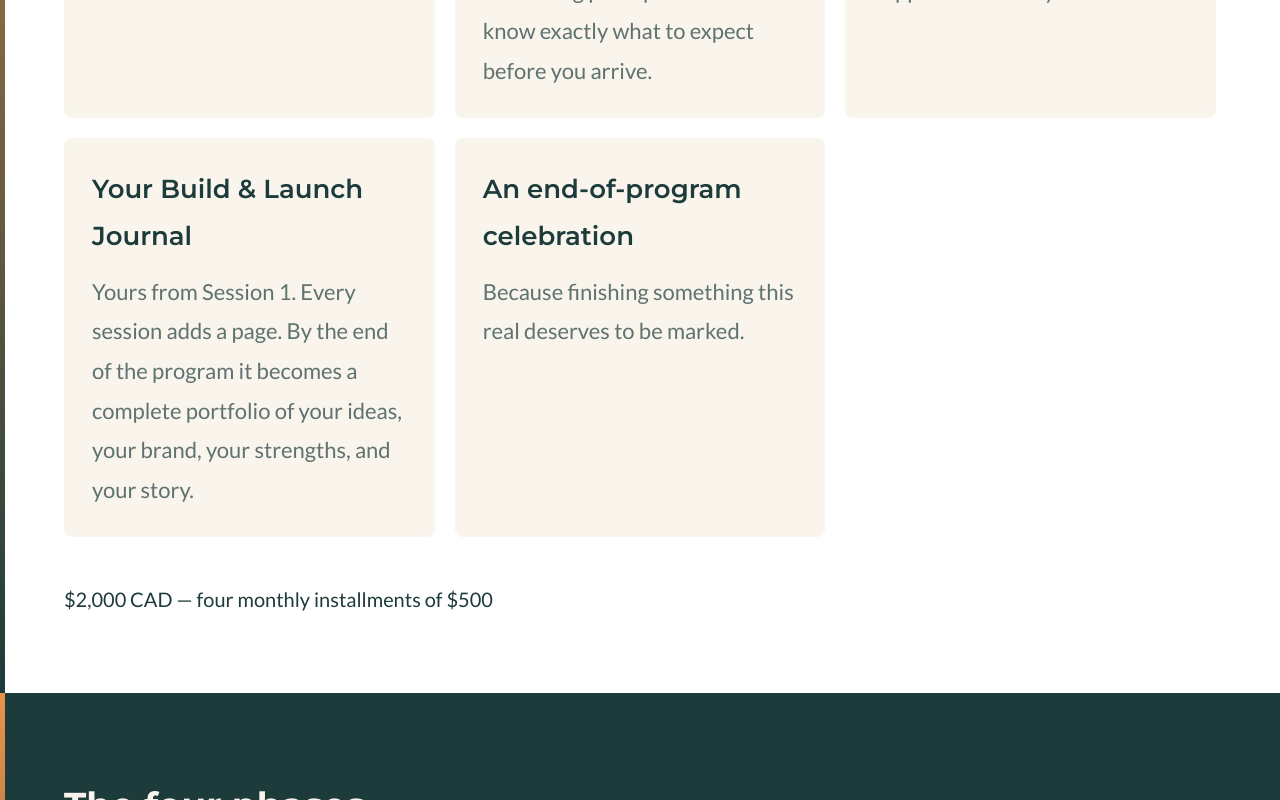
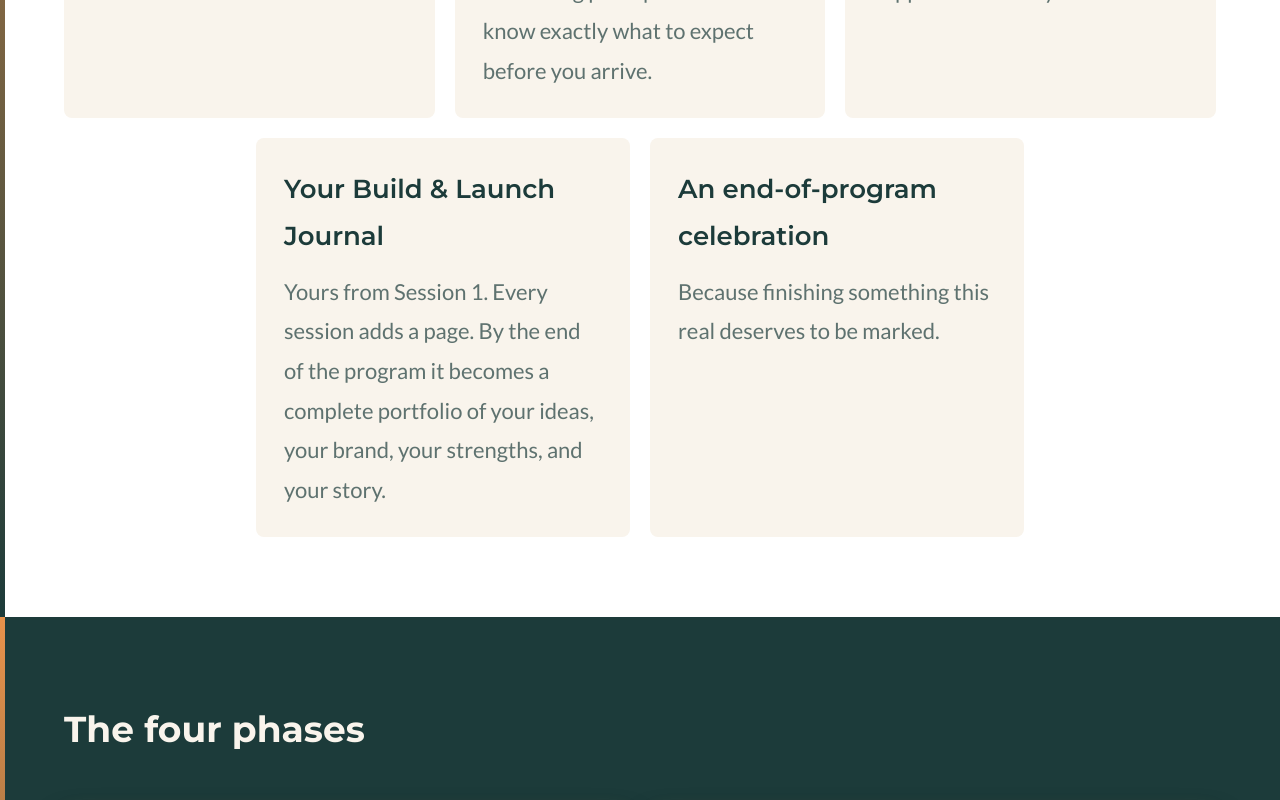
Before and after one commit to tamikanabilajackson-netizen/tjrcs-website, a Next.js app: page / in a window 1280 px wide. Shown: the part 2060-2860 px from the top of the page. Built offline with nearby package versions, Linux system fonts and the light colour scheme.

Commit message:
Homepage polish: remove inline pricing, center bottom cards, equal height who-this-is-for cards

```diff
--- a/app/components/WhoItIsFor.tsx
+++ b/app/components/WhoItIsFor.tsx
@@ -110,10 +110,10 @@ export default function WhoItIsFor() {
       <div className="absolute left-0 top-0 bottom-0 w-[5px]" style={{ background: 'linear-gradient(to bottom, #E8924B, #1C3B3A)' }} aria-hidden="true" />
       <div className="px-[5%]">
         <h2 className="font-heading font-bold text-teal text-[36px] mb-14">Who this is for</h2>
-        <div className="grid gap-8 md:grid-cols-2">
+        <div className="grid gap-8 md:grid-cols-2 items-stretch">
 
           {/* Left card — young adult */}
-          <div style={{ background: '#FFFFFF', border: '2px solid rgba(28,59,58,0.3)', borderRadius: '12px', padding: '28px' }}>
+          <div style={{ background: '#FFFFFF', border: '2px solid rgba(28,59,58,0.3)', borderRadius: '12px', padding: '28px', height: '100%' }}>
             <h3 className="font-heading font-semibold text-teal text-[26px] mb-3">
               If you&apos;re a young adult between 15 and 30
             </h3>
@@ -131,7 +131,7 @@ export default function WhoItIsFor() {
           </div>
 
           {/* Right card — parent/caregiver */}
-          <div style={{ background: '#FFFFFF', border: '2px solid rgba(28,59,58,0.3)', borderRadius: '12px', padding: '28px' }}>
+          <div style={{ background: '#FFFFFF', border: '2px solid rgba(28,59,58,0.3)', borderRadius: '12px', padding: '28px', height: '100%' }}>
             <h3 className="font-heading font-semibold text-teal text-[26px] mb-3">
               If you&apos;re a parent, caregiver, or support person
             </h3>
--- a/app/page.tsx
+++ b/app/page.tsx
@@ -40,6 +40,7 @@ export default function Home() {
             <p className="text-teal/75 text-[22px] leading-[1.8] mb-14">
               Build &amp; Launch is a 4-month, 1:1 mentorship and career exploration program that applies therapeutic recreation principles &mdash; designed specifically for autistic and neurodivergent young adults ages 15&ndash;30. Every session, every activity, and every goal is built around one person: you. Your interests. Your communication style. Your pace. Your strengths.
             </p>
+            {/* Top row — 3 cards */}
             <div className="grid gap-5 sm:grid-cols-2 lg:grid-cols-3">
               {[
                 {
@@ -54,6 +55,16 @@ export default function Home() {
                   title: "2 Community Venture Days",
                   body: "Real-world experience in your community — 4 to 6 hours each. Month 3 you explore with support. Month 4 you lead.",
                 },
+              ].map((card) => (
+                <div key={card.title} className="bg-cream rounded-lg p-7">
+                  <h3 className="font-heading font-semibold text-teal text-[26px] mb-3">{card.title}</h3>
+                  <p className="text-teal/70 text-[22px] leading-[1.8]">{card.body}</p>
+                </div>
+              ))}
+            </div>
+            {/* Bottom row — 2 cards, centered */}
+            <div className="grid gap-5 sm:grid-cols-2 mt-5 lg:w-2/3 lg:mx-auto">
+              {[
                 {
                   title: "Your Build & Launch Journal",
                   body: "Yours from Session 1. Every session adds a page. By the end of the program it becomes a complete portfolio of your ideas, your brand, your strengths, and your story.",
@@ -69,9 +80,6 @@ export default function Home() {
                 </div>
               ))}
             </div>
-            <p className="mt-12 text-teal font-medium text-xl">
-              $2,000 CAD &mdash; four monthly installments of $500
-            </p>
           </div>
         </section>
 
```
